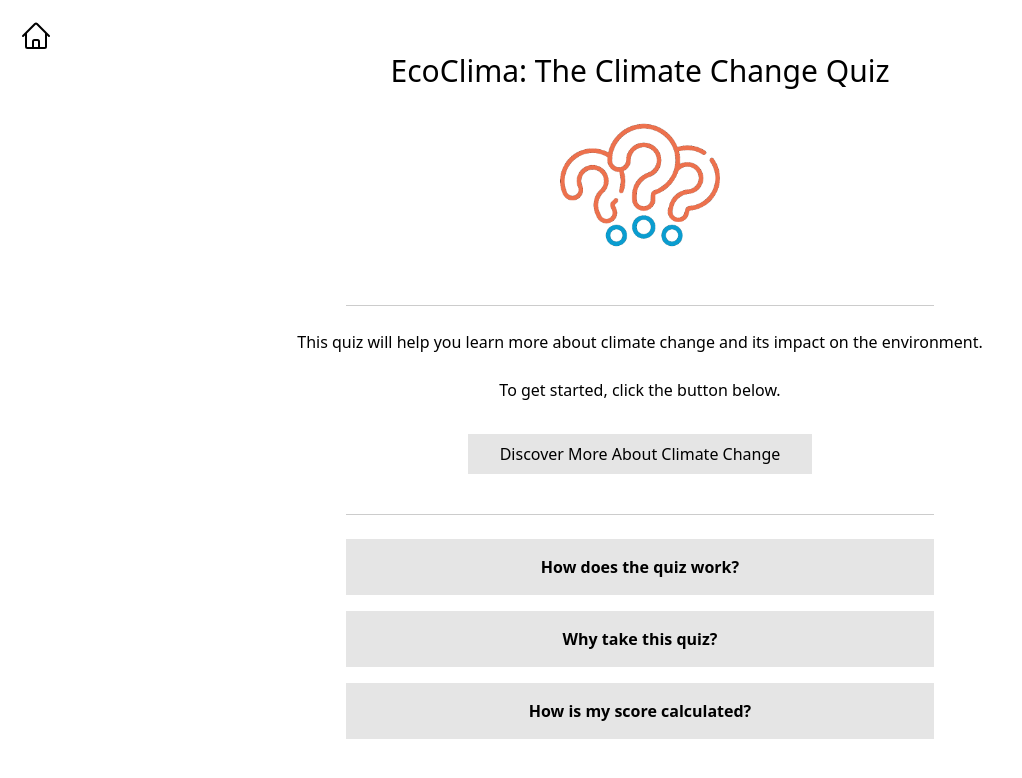
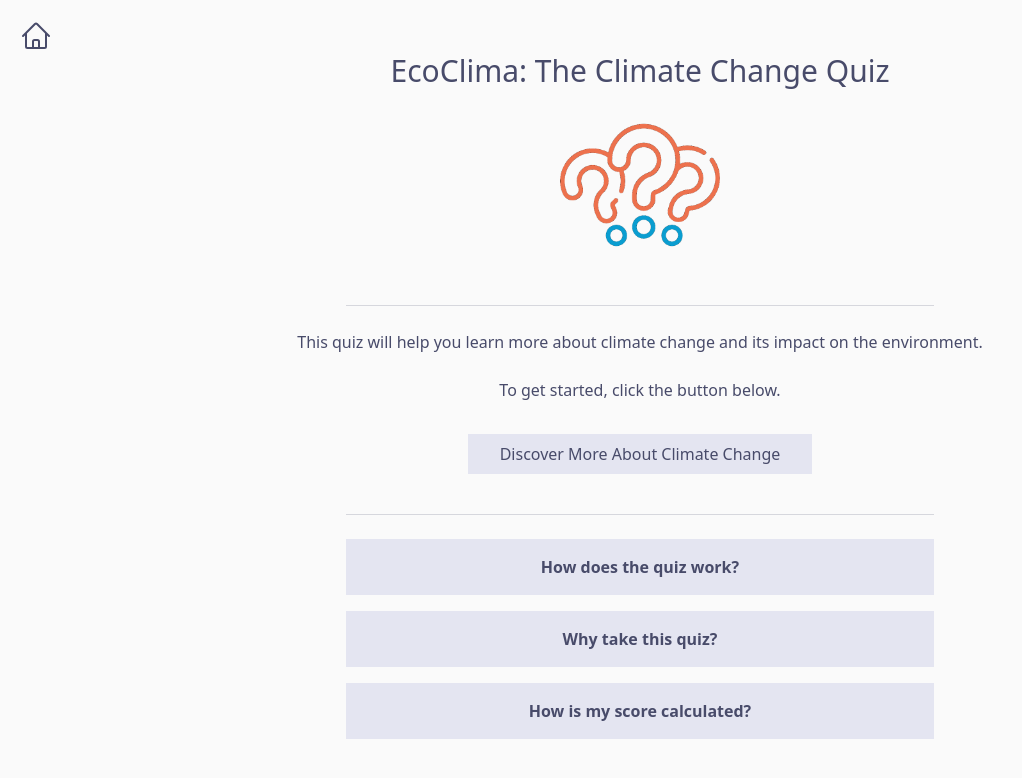
Before and after one commit to WSMomo/climate-tracker, a React (Vite) app: page /quiz in a window 1280 px wide. Shown: the top 778 px of the page, without its empty margins (0-1022 px from the left). Built offline with nearby package versions, Linux system fonts and the light colour scheme.

Commit message:
update palette

```diff
--- a/src/assets/components/appComponents/homeDescription/HomeDescription.tsx
+++ b/src/assets/components/appComponents/homeDescription/HomeDescription.tsx
@@ -15,6 +15,7 @@ function HomeDescription() {
       <div className={styles.icon}>
         <a href="#grids">
           <svg
+            className={styles.svg}
             fill={darkMode ? "#FFF" : "#000"}
             version="1.1"
             id="Layer_1"
--- a/src/assets/components/appComponents/homeDescription/homeDescription.module.css
+++ b/src/assets/components/appComponents/homeDescription/homeDescription.module.css
@@ -19,5 +19,9 @@
 }
 
 .icon {
-  @apply w-1/6 xl:w-1/12 mt-16;
+  @apply w-1/6 xl:w-1/12 mt-32;
 }
+
+.svg {
+  @apply animate-bounce-slow;
+}
--- a/src/assets/components/appComponents/loader/Loader.tsx
+++ b/src/assets/components/appComponents/loader/Loader.tsx
@@ -1,12 +1,10 @@
 import styles from "./loader.module.css";
 
 import ClientApi from "../../clientApi/ClientApi";
-import Sidebar from "../sidebar/Sidebar";
 
 function Loader() {
   return (
     <ClientApi>
-      <Sidebar />
       <div className={styles.loader} role="status"></div>
     </ClientApi>
   );
--- a/src/assets/components/appComponents/pageTitle/pagetitle.module.css
+++ b/src/assets/components/appComponents/pageTitle/pagetitle.module.css
@@ -1,5 +1,5 @@
 .title {
-  @apply bg-light-secondary-color text-light-text-color rounded-xl w-11/12 max-w-[900px] min-h-fit p-2 mt-32  text-2xl text-center;
+  @apply bg-light-secondary-color text-light-text-color rounded-xl w-11/12 max-w-[900px] min-h-fit p-6 mt-32  text-2xl text-center;
 }
 
 :global(.dark) .title {
--- a/tailwind.config.js
+++ b/tailwind.config.js
@@ -4,18 +4,21 @@ export default {
   content: ["./index.html", "./src/**/*.{js,ts,jsx,tsx}"],
   theme: {
     extend: {
+      animation: {
+        "bounce-slow": "bounce 3s linear infinite",
+      },
       colors: {
         light: {
-          "main-color": "#FFFFFF",
-          "secondary-color": "#E5E5E5",
-          "third-color": "#F0F0F0",
-          "text-color": "#000000",
+          "main-color": "#fafafa",
+          "secondary-color": "#e4e5f1",
+          "third-color": "#d2d3db",
+          "text-color": "#484b6a",
         },
         dark: {
-          "main-color": "#292929",
-          "secondary-color": "#121212",
-          "third-color": "#1A232A",
-          "text-color": "#FFF",
+          "main-color": "#242526",
+          "secondary-color": "#18191a",
+          "third-color": "#3a3b3c",
+          "text-color": "#e4e6eb",
         },
       },
     },
```
